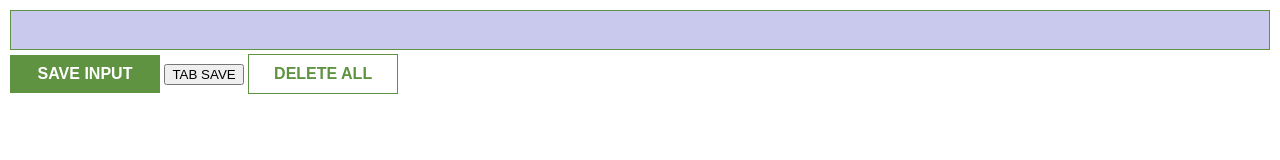
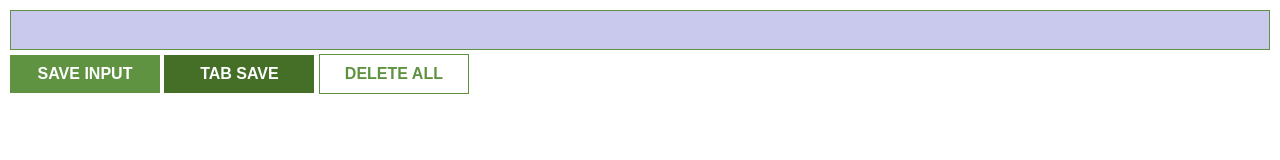
Before and after one commit to Xeniya-Plakhotnyuk/lead_saver_chrome_extension, a website built with Vite: page index.html in a window 1280 px wide. Built offline with nearby package versions, Linux system fonts and the light colour scheme.

Commit message:
adjust css

```diff
--- a/style.css
+++ b/style.css
@@ -36,6 +36,16 @@ input{
     font-size: 16px;
 }
 
+#save-btn{
+    background-color: #456f27;
+    width: 150px;
+    border: none;
+    padding: 10px 20px;
+    color: #ffff;
+    font-weight: bold;
+    font-size: 16px;
+}
+
 li{
 
     font-weight: bolder;
```
